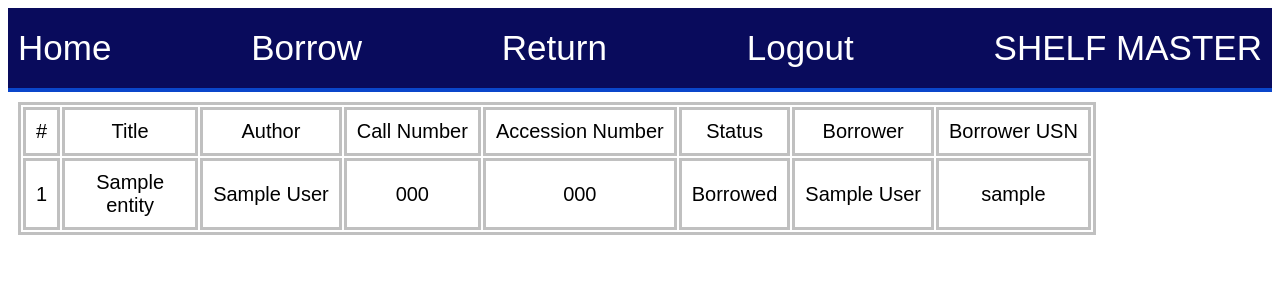
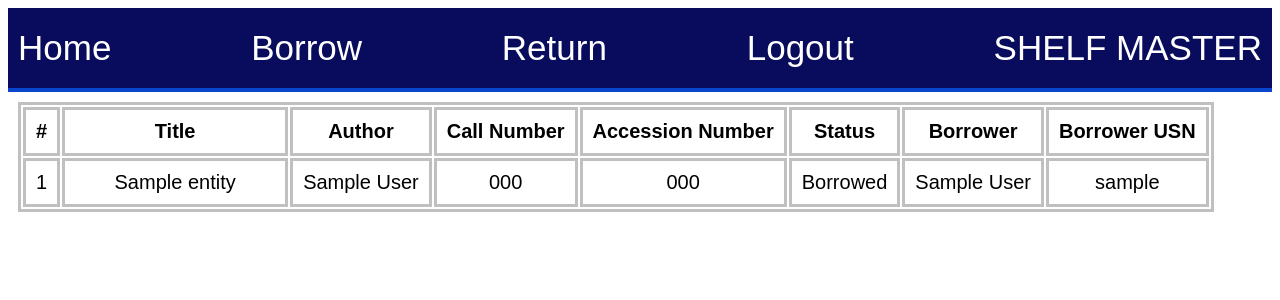
Before and after one commit to Whitespace404/ShelfMaster, a Flask app: page /view_books in a window 1280 px wide. Shown: the top 300 px of the page. Run offline with Flask 3, Linux system fonts and the light colour scheme; a user stored in the database is signed in; tables that the repository leaves empty hold one stand-in row (values such as "Sample post").

Commit message:
update styles to scroll table with sticky headings

```diff
--- a/TODO.txt
+++ b/TODO.txt
@@ -27,3 +27,5 @@ Generate graphs to show library usage :0
 
 Test /view_transactions route
 Get DB with master.xlsx loaded properly into ./instance/main.db
+
+must revert to using relationships for TransactionLog instead of IDs
--- a/static/styles/main.css
+++ b/static/styles/main.css
@@ -147,17 +147,26 @@ table {
     border: 3px solid silver;
     margin: 10px;
     table-layout: fixed;
+    position: relative;
     /* width: 310px; */
 }
 
-td {
+th {
+    position: sticky;
+    background: white;
+    top: 0;
+    border-bottom: 5px solid silver;
+}
+
+td,
+th {
     font-size: 20px;
     border: 3px solid silver;
     padding: 10px;
 }
 
 td.td-title {
-    width: 110px;
+    width: 200px;
     word-wrap: break-word;
 }
 
--- a/templates/view_entities.html
+++ b/templates/view_entities.html
@@ -5,14 +5,14 @@
 
   <table>
     <tr>
-      <td>#</td>
-      <td>Title</td>
-      <td>Author</td>
-      <td>Call Number</td>
-      <td>Accession Number</td>
-      <td>Status</td>
-      <td>Borrower</td>
-      <td>Borrower USN</td>
+      <th>#</th>
+      <th class="th-title">Title</th>
+      <th>Author</th>
+      <th>Call Number</th>
+      <th>Accession Number</th>
+      <th>Status</th>
+      <th>Borrower</th>
+      <th>Borrower USN</th>
     </tr>
     {% for book in books %}
       <tr>
```
